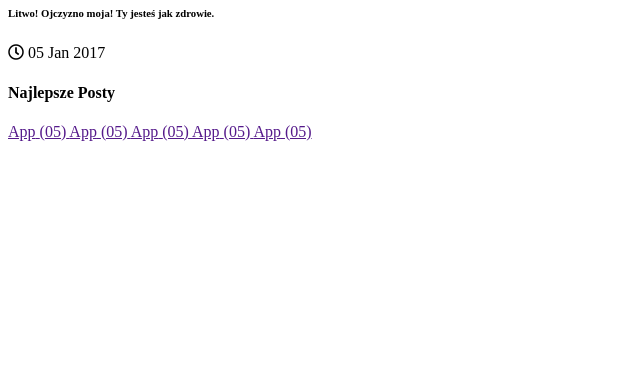
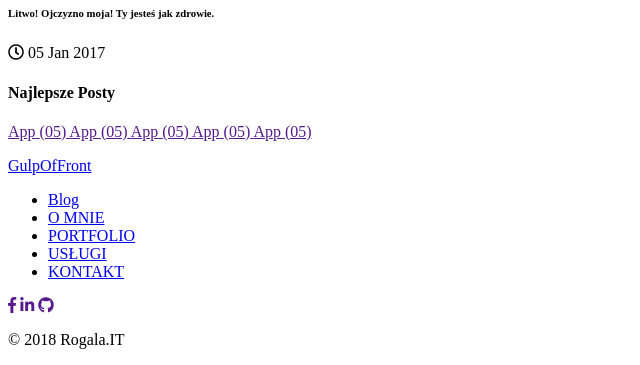
Before and after one commit to leszek3737/Blog, a website: page src/index.html in a window 1280 px wide. Shown: the part 6264-6629 px from the top of the page, without its empty margins (0-640 px from the left). Before the commit the page ends 6413 px from the top, so only its background shows below. Drawn offline with Linux system fonts and the light colour scheme.

Commit message:
Add footer

```diff
--- a/src/index.html
+++ b/src/index.html
@@ -197,15 +197,15 @@
 				<input type="search">
 				<button>Szukaj</button>
 			</form>
-			<div>
+			<div itemscope itemtype="http://schema.org/Person">
 				<header>
 					<h4>
 						O mnie
 					</h4>
 				</header>
 				<img src="https://images.pexels.com/photos/1038040/pexels-photo-1038040.jpeg?auto=compress&cs=tinysrgb&dpr=2&h=650&w=940"
-				    alt="">
-				<p>Litwo! Ojczyzno moja! Ty jesteś jak zdrowie. Ile cię trzeba cenić, ten tylko chodzić zwykła z jakich rąk muskała włosów
+				    itemprop="image" alt="">
+				<p itemprop="description">Litwo! Ojczyzno moja! Ty jesteś jak zdrowie. Ile cię trzeba cenić, ten tylko chodzić zwykła z jakich rąk muskała włosów
 					pukle nie siedzi żadna.</p>
 				<div>
 					<span class="fab fa-facebook-square"></span>
@@ -321,6 +321,36 @@
 			</div>
 		</section>
 	</main>
+	<footer>
+		<a href="#" rel="index" itemscope itemtype="http://schema.org/Organization" class="navbar-brand">
+			<p>GulpOfFront</p>
+		</a>
+		<nav class="">
+			<ul class="navbar-nav mr-auto">
+				<li class="nav-item active">
+					<a class="nav-link" href="#">Blog</a>
+				</li>
+				<li class="nav-item">
+					<a class="nav-link" href="#">O MNIE</a>
+				</li>
+				<li class="nav-item">
+					<a class="nav-link" href="#">PORTFOLIO</a>
+				</li>
+				<li class="nav-item">
+					<a class="nav-link" href="#">USŁUGI</a>
+				</li>
+				<li class="nav-item">
+					<a class="nav-link" href="#">KONTAKT</a>
+				</li>
+			</ul>
+		</nav>
+		<div>
+			<a href=""><i class="fab fa-facebook-f"></i></a>
+			<a href=""><i class="fab fa-linkedin-in"></i></a>
+			<a href=""><i class="fab fa-github"></i></a>
+		</div>
+		<p>&#169; 2018 Rogala.IT</p>
+	</footer>
 	<!-- build:jsLib -->
 	<!-- endbuild -->
 	<!-- build:js -->
```
